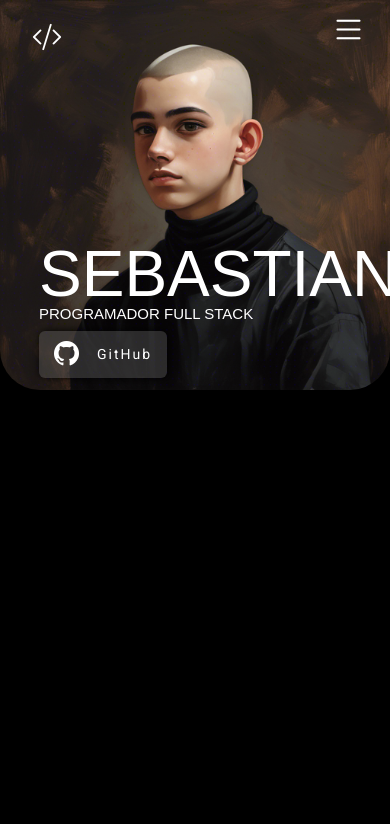
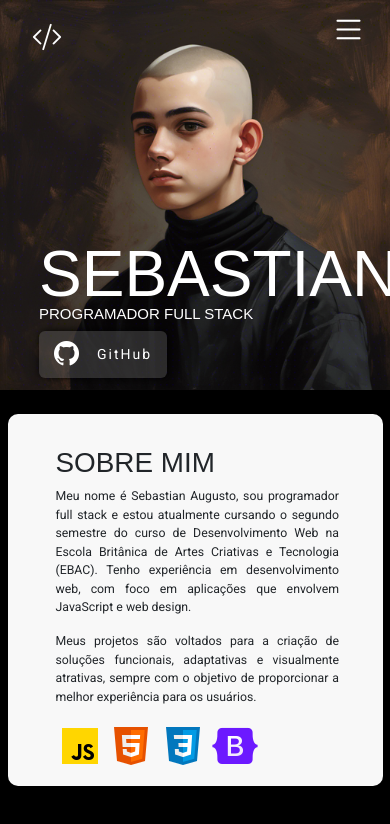
Before and after one commit to sebastianaugustolopes/Portfolio-Website, a plain HTML site: page index.html in a window 390 px wide. Drawn offline with nearby package versions, Linux system fonts and the light colour scheme; a web font is replaced by a local one.

Commit message:
feat: Add 'About Me' section with design and responsiveness
The responsiveness of the "About Me" section was achieved using CSS media queries, allowing adjustments to the layout and font size based on the screen width. Elements such as text, images, and buttons were configured to adapt to different devices. The Bootstrap "col-md" class was added to the two divs that make up the section to also ensure responsiveness.

```diff
--- a/estilos/media_queries.css
+++ b/estilos/media_queries.css
@@ -11,6 +11,13 @@
         font-size: 20px;
         height: 30px;
     }
+}
+
+@media screen and (max-width: 996px){
+    .about-me-text{
+        font-size: 12.3px;
+     }
+
 }
 
 @media screen and (max-width: 990px) {
@@ -41,10 +48,6 @@
         overflow: hidden;
     }
 
-    #home-page img {
-        border-radius: 0 0 40px 40px;
-    }
-
     #home-page > div {
         position: absolute;
         top: 30%;
@@ -57,6 +60,11 @@
     .code-icon {
         display: none;
     }
+
+    .avatar-img img{
+        display: none;
+    }
+
 }
 
 @media screen and (max-width: 530px) {
@@ -89,4 +97,9 @@
     .navbar-collapse {
         background-color: rgba(0, 0, 0, 0.918);
     }
+
+    .about-me-text p{
+        word-spacing: 0;
+    }
+
 }
--- a/estilos/style.css
+++ b/estilos/style.css
@@ -11,6 +11,11 @@
 body{
     background-color: black;
     font-family: "Roboto", sans-serif;
+}
+
+.container-section{
+    margin: auto;
+    width: 90%;
 }
 
 .font-compacta{
@@ -140,3 +145,15 @@ body{
 .btn-dark i {
    font-size: 25px;
 }
+
+.about-me-card{
+    background-color: #F8F8F8;
+    border-radius: 10px;
+
+}
+
+.about-me-text{
+    text-align: justify;
+    word-spacing: 0.1em;
+   width: 90%;
+}
--- a/index.html
+++ b/index.html
@@ -63,7 +63,7 @@
         <div class="w-100 h-100 text-white">
             <h1 class="font-compacta">SEBASTIAN</h1>
             <p class="font-mussels">PROGRAMADOR FULL STACK
-                <i class="code-icon bi bi-code-slash"></i>
+                <i class="code-icon bi bi-code-slash ms-2"></i>
             </p>
             <a href="https://github.com/sebastianaugustolopes" target="_blank" class="btn btn-dark">
                 <i class="bi bi-github me-3"></i>
@@ -72,6 +72,31 @@
         </div>
     </section>
 
+    <section id="sobre-mim" class="pt-4">
+        <div class="container-section">
+            <div class="about-me-card pt-3 row">
+                <div class="avatar-img col-md-5">
+                   <img src="imagens/avatar.jpg" alt="Avatar" class="w-100">
+                </div>
+
+                <div  class="col-md-7 mt-3 mt-md-0 d-flex justify-content-center align-items-start flex-column ps-5 pb-3 p-md-0">
+                    <h1 class="font-compacta">SOBRE MIM</h1>
+                    <div class="about-me-text">
+                        <p class="m-0 mb-3">Meu nome é Sebastian Augusto, sou programador full stack e estou atualmente cursando o segundo semestre do curso de Desenvolvimento Web na Escola Britânica de Artes Criativas e Tecnologia (EBAC). Tenho experiência em desenvolvimento web, com foco em aplicações que envolvem JavaScript e web design.</p>
+                        <p class="m-0">Meus projetos são voltados para a criação de soluções funcionais, adaptativas e visualmente atrativas, sempre com o objetivo de proporcionar a melhor experiência para os usuários.</p>
+                    </div>
+
+                    <div class="tech-stack mt-3">
+                        <img src="imagens/icon_javascript.png" alt="javascript-icon">
+                        <img src="imagens/icon_html.png" alt="html-icon">
+                        <img src="imagens/icon_css.png" alt="css-icon">
+                        <img src="imagens/icon_bootstrap.png" alt="bootstrap-icon">
+                    </div>
+                </div>
+            </div>
+        </div>
+    </section>
+
     <script src="https://cdn.jsdelivr.net/npm/bootstrap@5.3.3/dist/js/bootstrap.bundle.min.js"></script>
 </body>
 </html>
```
Also changed, not shown: imagens/avatar.jpg (added), imagens/icon_bootstrap.png (added), imagens/icon_css.png (added), imagens/icon_html.png (added), imagens/icon_javascript.png (added).
